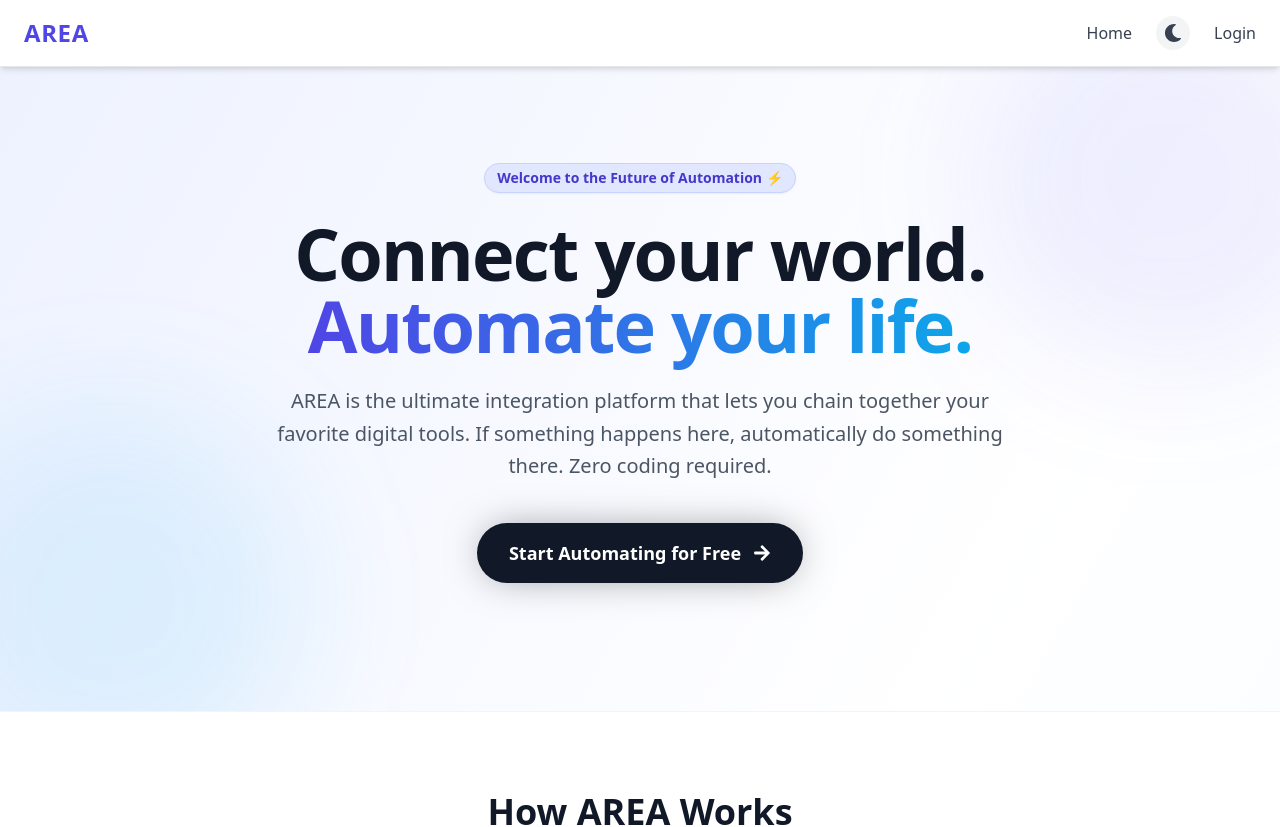
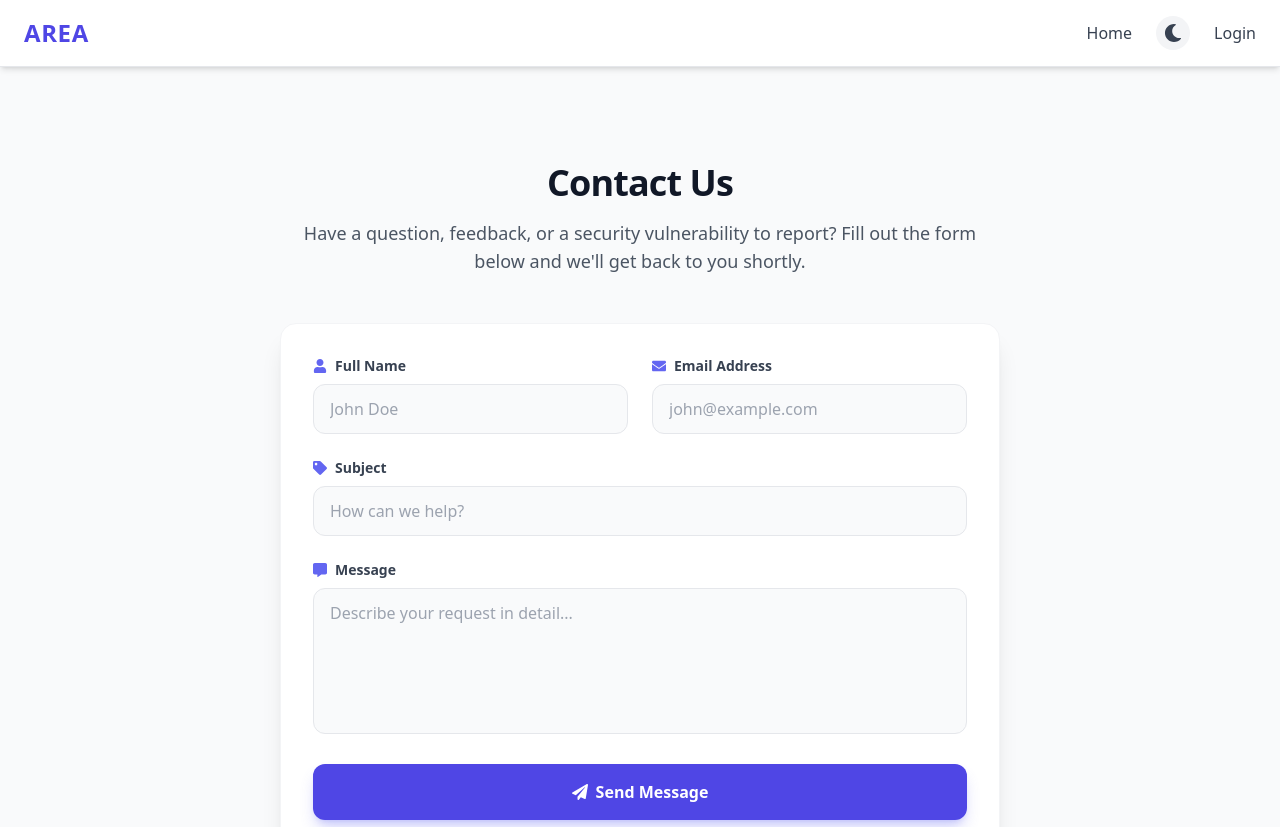
Before and after one commit to NRN-250/AREA, a React (Vite) app in the folder UI/area/: page /contact in a window 1280 px wide. Before the commit this address led to /. Shown: the top 827 px of the page. Built offline with nearby package versions, Linux system fonts and the light colour scheme; no server answers.

Commit message:
feat: add Contact Page and backend messaging support

```diff
--- a/UI/area/src/App.jsx
+++ b/UI/area/src/App.jsx
@@ -10,6 +10,7 @@ import TimerActionsPage from "./pages/TimerActionsPage";
 import ServicesPage from "./pages/ServicesPage";
 import ProfilePage from "./pages/ProfilePage";
 import AboutPage from "./pages/AboutPage";
+import ContactPage from "./pages/ContactPage";
 import Footer from "./components/Footer";
 import { ThemeProvider } from "./ThemeContext";
 
@@ -73,6 +74,7 @@ export default function App() {
               />
 
               <Route path="/about" element={<AboutPage />} />
+              <Route path="/contact" element={<ContactPage />} />
 
               <Route path="*" element={<Navigate to="/" />} />
             </Routes>
--- a/UI/area/src/components/Footer.jsx
+++ b/UI/area/src/components/Footer.jsx
@@ -18,9 +18,12 @@ export default function Footer() {
         </div>
 
         {/* Links */}
-        <div className="flex items-center gap-6">
+        <div className="flex flex-col items-center md:items-start space-y-2">
           <Link to="/about" className="text-gray-600 font-medium hover:text-indigo-600 transition">
             About Us
+          </Link>
+          <Link to="/contact" className="text-gray-600 font-medium hover:text-indigo-600 transition">
+            Contact Us
           </Link>
         </div>
 
--- /dev/null
+++ b/UI/area/src/pages/ContactPage.jsx
@@ -0,0 +1,158 @@
+import React, { useState } from "react";
+import axios from "axios";
+import { FaPaperPlane, FaUser, FaEnvelope, FaTag, FaCommentAlt } from "react-icons/fa";
+
+export default function ContactPage() {
+  const [formData, setFormData] = useState({
+    name: "",
+    email: "",
+    subject: "",
+    message: "",
+  });
+  const [status, setStatus] = useState({ type: "", message: "" });
+  const [isSubmitting, setIsSubmitting] = useState(false);
+
+  const handleChange = (e) => {
+    const { name, value } = e.target;
+    setFormData((prev) => ({ ...prev, [name]: value }));
+  };
+
+  const handleSubmit = async (e) => {
+    e.preventDefault();
+    setIsSubmitting(true);
+    setStatus({ type: "", message: "" });
+
+    try {
+      const response = await axios.post("/api/contact", formData);
+      setStatus({ type: "success", message: response.data.message });
+      setFormData({ name: "", email: "", subject: "", message: "" });
+    } catch (error) {
+      console.error("Submission error:", error);
+      setStatus({
+        type: "error",
+        message: error.response?.data?.error || "Failed to send message. Please try again.",
+      });
+    } finally {
+      setIsSubmitting(false);
+    }
+  };
+
+  return (
+    <div className="min-h-screen bg-gray-50 dark:bg-[#121212] pt-24 pb-12 transition-colors duration-200">
+      <div className="max-w-3xl mx-auto px-6">
+
+        {/* Header */}
+        <div className="text-center mb-12">
+          <h1 className="text-4xl font-extrabold text-gray-900 dark:text-white mb-4 tracking-tight">
+            Contact Us
+          </h1>
+          <p className="text-lg text-gray-600 dark:text-gray-400">
+            Have a question, feedback, or a security vulnerability to report?
+            Fill out the form below and we'll get back to you shortly.
+          </p>
+        </div>
+
+        {/* Status Message */}
+        {status.message && (
+          <div className={`mb-8 p-4 rounded-lg flex items-center gap-3 ${
+            status.type === "success"
+              ? "bg-green-100 text-green-800 border-l-4 border-green-500"
+              : "bg-red-100 text-red-800 border-l-4 border-red-500"
+          }`}>
+            <p className="font-medium">{status.message}</p>
+          </div>
+        )}
+
+        {/* Form Card */}
+        <div className="bg-white dark:bg-[#1A1A1A] rounded-2xl shadow-xl p-8 border border-gray-100 dark:border-gray-800">
+          <form onSubmit={handleSubmit} className="space-y-6">
+
+            <div className="grid grid-cols-1 md:grid-cols-2 gap-6">
+              {/* Name */}
+              <div>
+                <label className="block text-sm font-semibold text-gray-700 dark:text-gray-300 mb-2 flex items-center gap-2">
+                  <FaUser className="text-indigo-500" /> Full Name
+                </label>
+                <input
+                  type="text"
+                  name="name"
+                  value={formData.name}
+                  onChange={handleChange}
+                  required
+                  placeholder="John Doe"
+                  className="w-full px-4 py-3 bg-gray-50 dark:bg-[#252525] border border-gray-200 dark:border-gray-700 rounded-xl focus:ring-2 focus:ring-indigo-500 focus:border-transparent outline-none transition dark:text-white"
+                />
+              </div>
+
+              {/* Email */}
+              <div>
+                <label className="block text-sm font-semibold text-gray-700 dark:text-gray-300 mb-2 flex items-center gap-2">
+                  <FaEnvelope className="text-indigo-500" /> Email Address
+                </label>
+                <input
+                  type="email"
+                  name="email"
+                  value={formData.email}
+                  onChange={handleChange}
+                  required
+                  placeholder="john@example.com"
+                  className="w-full px-4 py-3 bg-gray-50 dark:bg-[#252525] border border-gray-200 dark:border-gray-700 rounded-xl focus:ring-2 focus:ring-indigo-500 focus:border-transparent outline-none transition dark:text-white"
+                />
+              </div>
+            </div>
+
+            {/* Subject */}
+            <div>
+              <label className="block text-sm font-semibold text-gray-700 dark:text-gray-300 mb-2 flex items-center gap-2">
+                <FaTag className="text-indigo-500" /> Subject
+              </label>
+              <input
+                type="text"
+                name="subject"
+                value={formData.subject}
+                onChange={handleChange}
+                required
+                placeholder="How can we help?"
+                className="w-full px-4 py-3 bg-gray-50 dark:bg-[#252525] border border-gray-200 dark:border-gray-700 rounded-xl focus:ring-2 focus:ring-indigo-500 focus:border-transparent outline-none transition dark:text-white"
+              />
+            </div>
+
+            {/* Message */}
+            <div>
+              <label className="block text-sm font-semibold text-gray-700 dark:text-gray-300 mb-2 flex items-center gap-2">
+                <FaCommentAlt className="text-indigo-500" /> Message
+              </label>
+              <textarea
+                name="message"
+                value={formData.message}
+                onChange={handleChange}
+                required
+                rows="5"
+                placeholder="Describe your request in detail..."
+                className="w-full px-4 py-3 bg-gray-50 dark:bg-[#252525] border border-gray-200 dark:border-gray-700 rounded-xl focus:ring-2 focus:ring-indigo-500 focus:border-transparent outline-none transition dark:text-white resize-none"
+              ></textarea>
+            </div>
+
+            {/* Submit Button */}
+            <button
+              type="submit"
+              disabled={isSubmitting}
+              className="w-full py-4 bg-indigo-600 hover:bg-indigo-700 text-white font-bold rounded-xl shadow-lg shadow-indigo-500/30 transition-all duration-200 flex items-center justify-center gap-2 disabled:opacity-50 disabled:cursor-not-allowed group"
+            >
+              {isSubmitting ? (
+                "Sending..."
+              ) : (
+                <>
+                  <FaPaperPlane className="group-hover:translate-x-1 group-hover:-translate-y-1 transition-transform" />
+                  Send Message
+                </>
+              )}
+            </button>
+
+          </form>
+        </div>
+
+      </div>
+    </div>
+  );
+}
```
Also changed, not shown: 2 other files (tests, documents, lock files or other folders).
